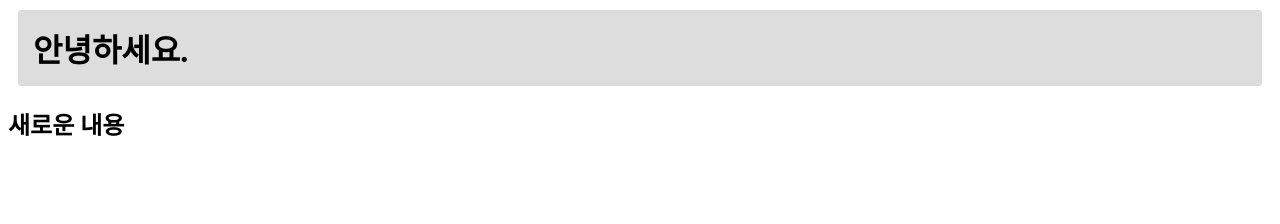
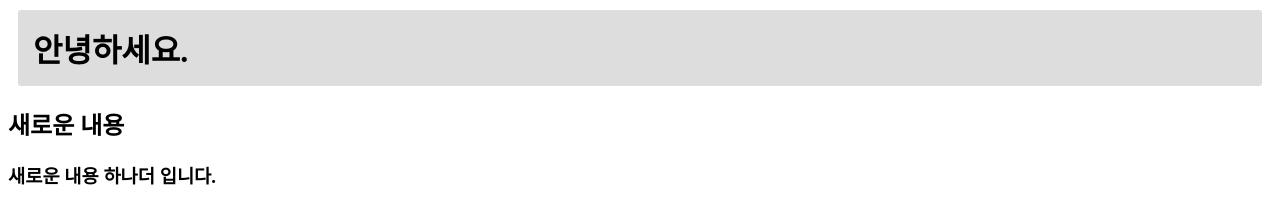
Before and after one commit to Ohjinown/kosta247, a plain HTML site: page hello.html in a window 1280 px wide. Drawn offline with Linux system fonts and the light colour scheme.

Commit message:
update01 hello.html

```diff
--- a/hello.html
+++ b/hello.html
@@ -14,5 +14,6 @@
 <body>
     <h1>안녕하세요.</h1>
     <h2>새로운 내용</h2>
+    <h3>새로운 내용 하나더 입니다.</h3>
 </body>
 </html>
```
